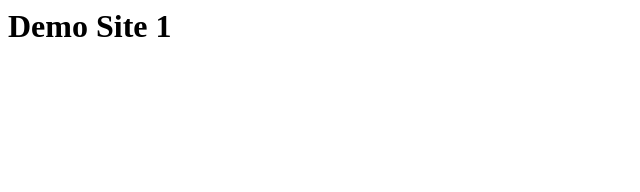
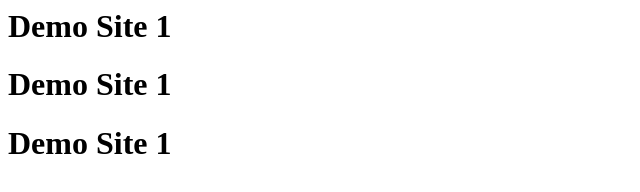
Before and after one commit to zlatanpham/monorepo-netlify-github-actions, a website built with Parcel: page demo1/index.html in a window 1280 px wide. Shown: the whole page, without its empty margins (0-640 px from the left). Built offline with nearby package versions, Linux system fonts and the light colour scheme.

Commit message:
demo1 pr 3 trigger

```diff
--- a/demo1/index.html
+++ b/demo1/index.html
@@ -1,5 +1,7 @@
 <html>
   <body>
+    <h1>Demo Site 1</h1>
+    <h1>Demo Site 1</h1>
     <h1>Demo Site 1</h1>
     <script src="./index.js"></script>
   </body>
```
